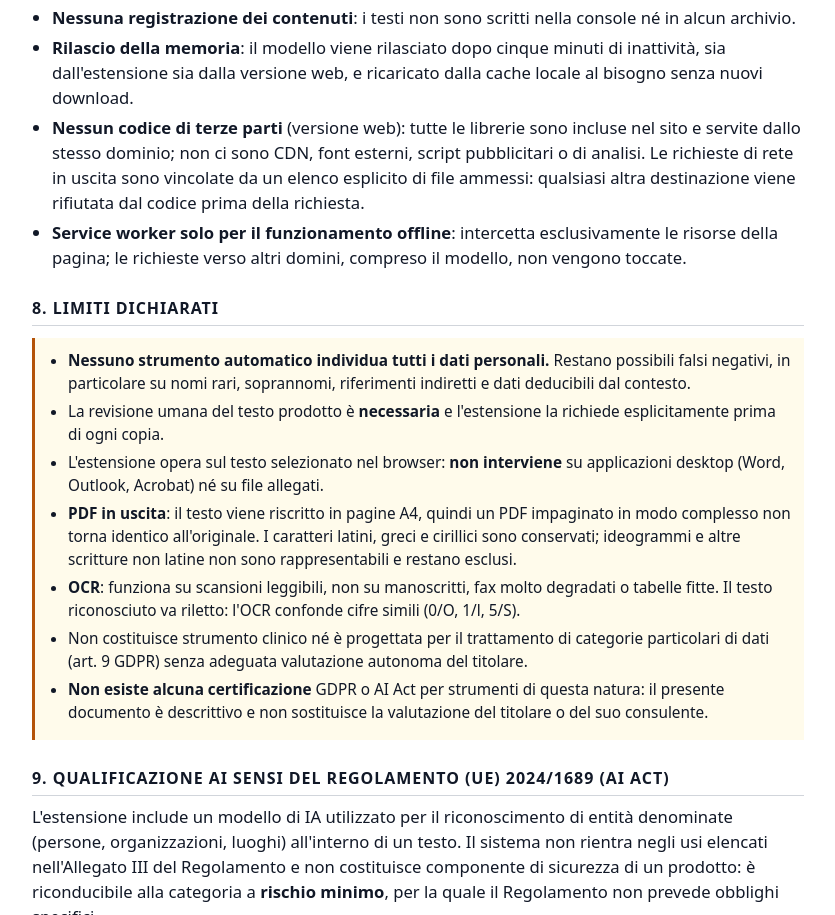
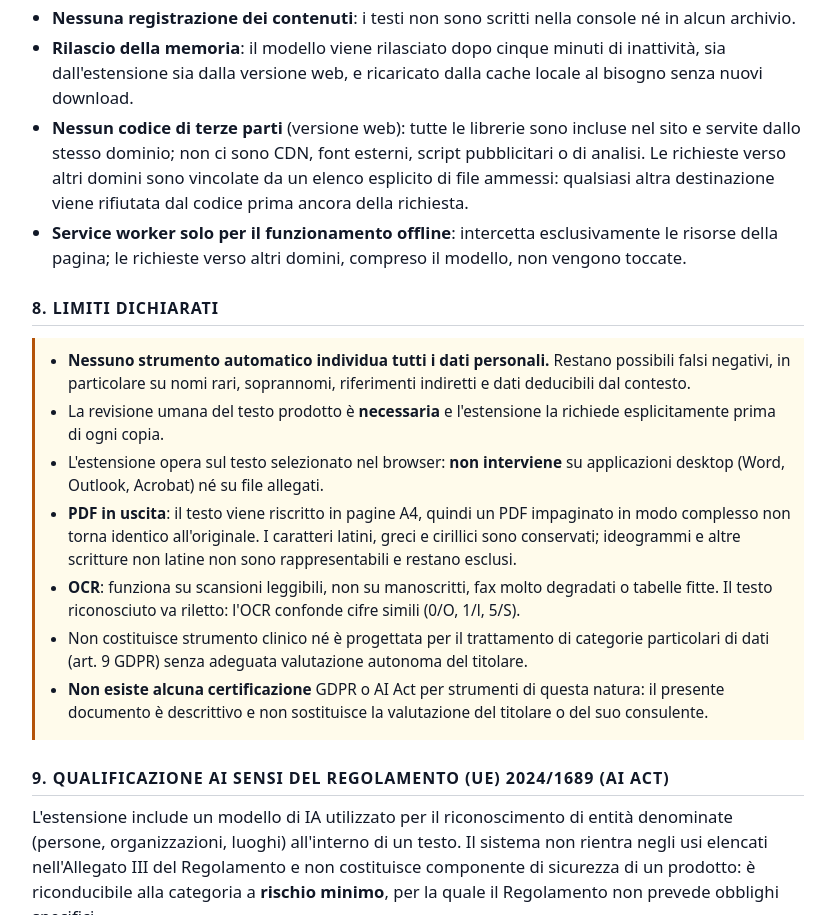
Before and after one commit to Boszboll/sito-professionisti, a plain HTML site: page scheda-tecnica.html in a window 1280 px wide. Shown: the part 4006-4921 px from the top of the page, without its empty margins (222-1057 px from the left). Drawn offline with Linux system fonts and the light colour scheme.

Commit message:
Aggiorna sito per professionisti

```diff
--- a/scheda-tecnica.html
+++ b/scheda-tecnica.html
@@ -249,7 +249,7 @@ seleziona il testo                            apre la pagina / carica un file
   <li><strong>Nessun uso di <code>innerHTML</code></strong>: il testo dell'utente entra nel DOM esclusivamente come testo, quindi non può essere interpretato come markup o codice.</li>
   <li><strong>Nessuna registrazione dei contenuti</strong>: i testi non sono scritti nella console né in alcun archivio.</li>
   <li><strong>Rilascio della memoria</strong>: il modello viene rilasciato dopo cinque minuti di inattività, sia dall'estensione sia dalla versione web, e ricaricato dalla cache locale al bisogno senza nuovi download.</li>
-  <li><strong>Nessun codice di terze parti</strong> (versione web): tutte le librerie sono incluse nel sito e servite dallo stesso dominio; non ci sono CDN, font esterni, script pubblicitari o di analisi. Le richieste di rete in uscita sono vincolate da un elenco esplicito di file ammessi: qualsiasi altra destinazione viene rifiutata dal codice prima della richiesta.</li>
+  <li><strong>Nessun codice di terze parti</strong> (versione web): tutte le librerie sono incluse nel sito e servite dallo stesso dominio; non ci sono CDN, font esterni, script pubblicitari o di analisi. Le richieste verso altri domini sono vincolate da un elenco esplicito di file ammessi: qualsiasi altra destinazione viene rifiutata dal codice prima ancora della richiesta.</li>
   <li><strong>Service worker solo per il funzionamento offline</strong>: intercetta esclusivamente le risorse della pagina; le richieste verso altri domini, compreso il modello, non vengono toccate.</li>
 </ul>
 
```
